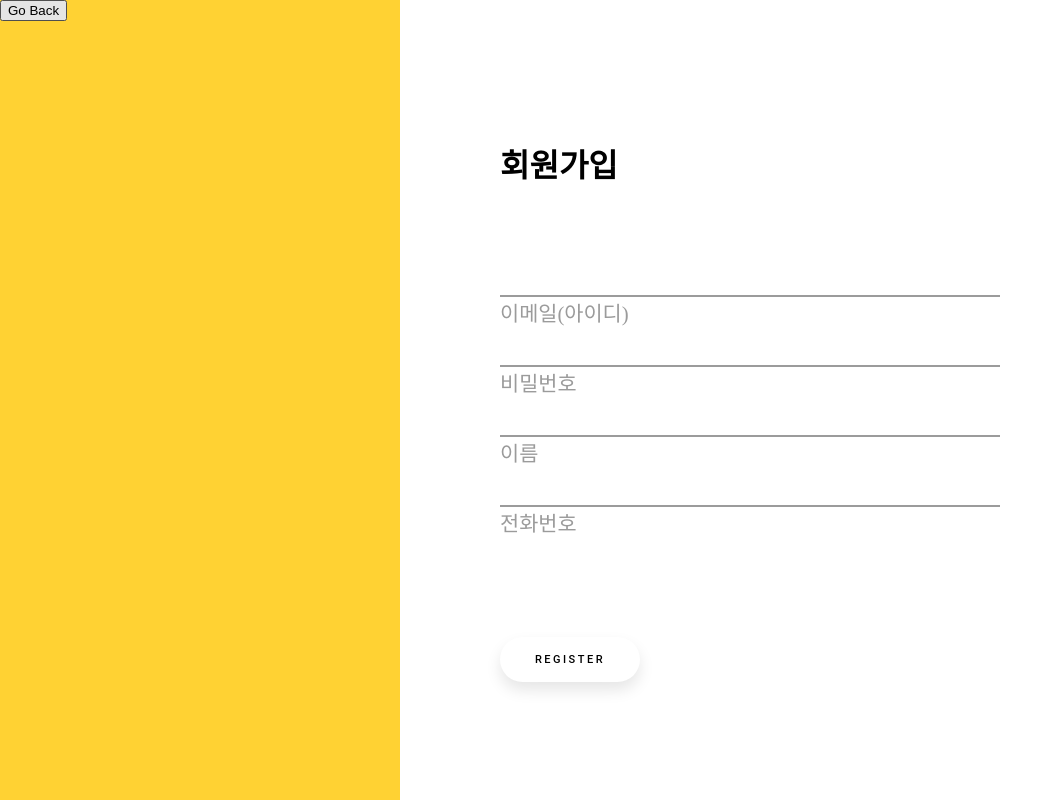
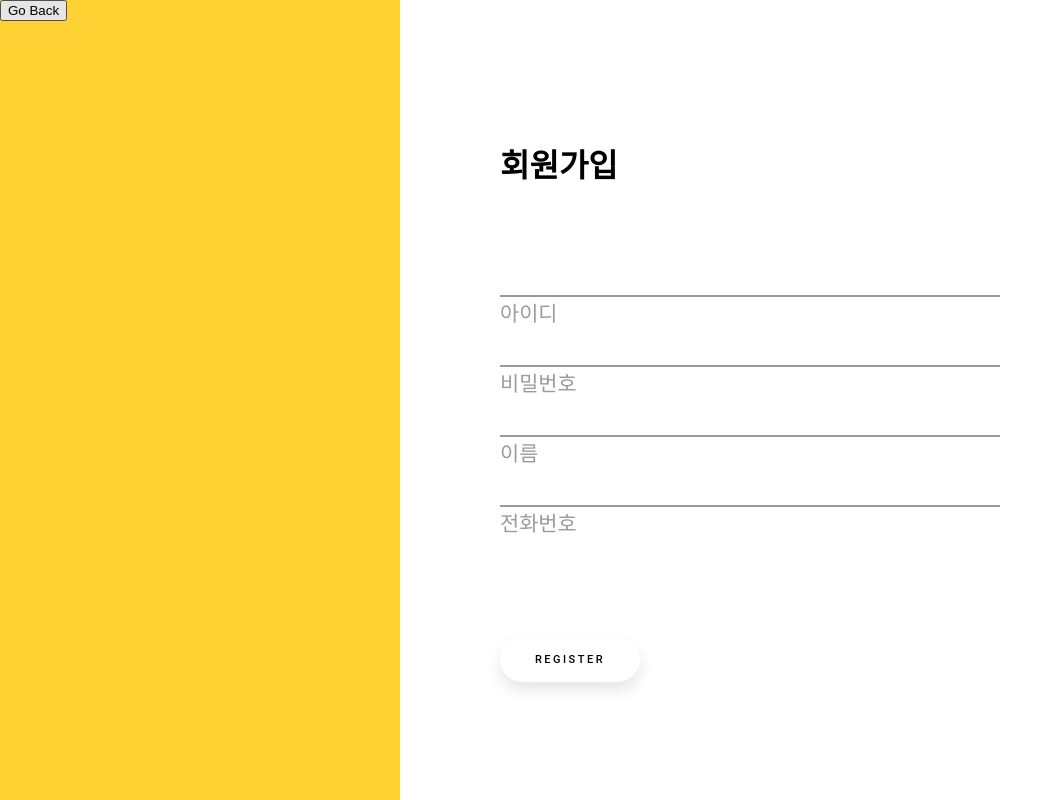
Before and after one commit to SeojungH/BDA_team06, a PHP site: page /CreateUser.php in a window 1280 px wide. Shown: the whole page, without its empty margins (0-1063 px from the left). Run offline with PHP 8.4, Linux system fonts and the light colour scheme.

Commit message:
회원가입 시 이메일 말고 아이디라고 문구 수정

```diff
--- a/CreateUser.php
+++ b/CreateUser.php
@@ -31,7 +31,7 @@
                 <div class="Register-input-box">
                     <div class="form__group field__id">
                         <input type="text" class="form__field__id" placeholder="user_id" name="user_id" id='user_id' required />
-                        <label for="user_id" class="form__label__id">이메일(아이디)</label>
+                        <label for="user_id" class="form__label__id">아이디</label>
                     </div>
                     <div class="form__group field__pw">
                         <input type="text" class="form__field__pw" placeholder="user_pw" name = "user_pw" id = "user_pw" required />
```
